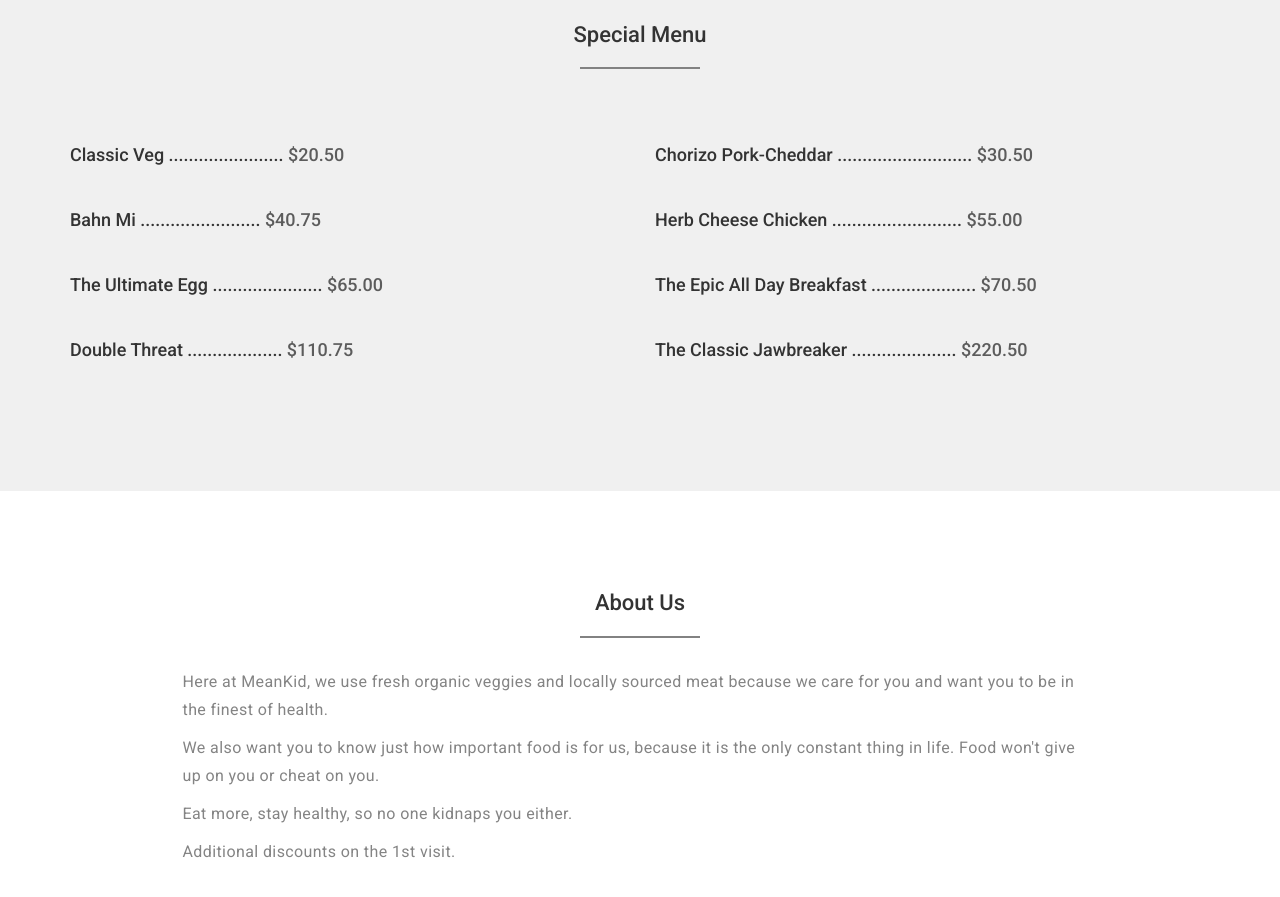
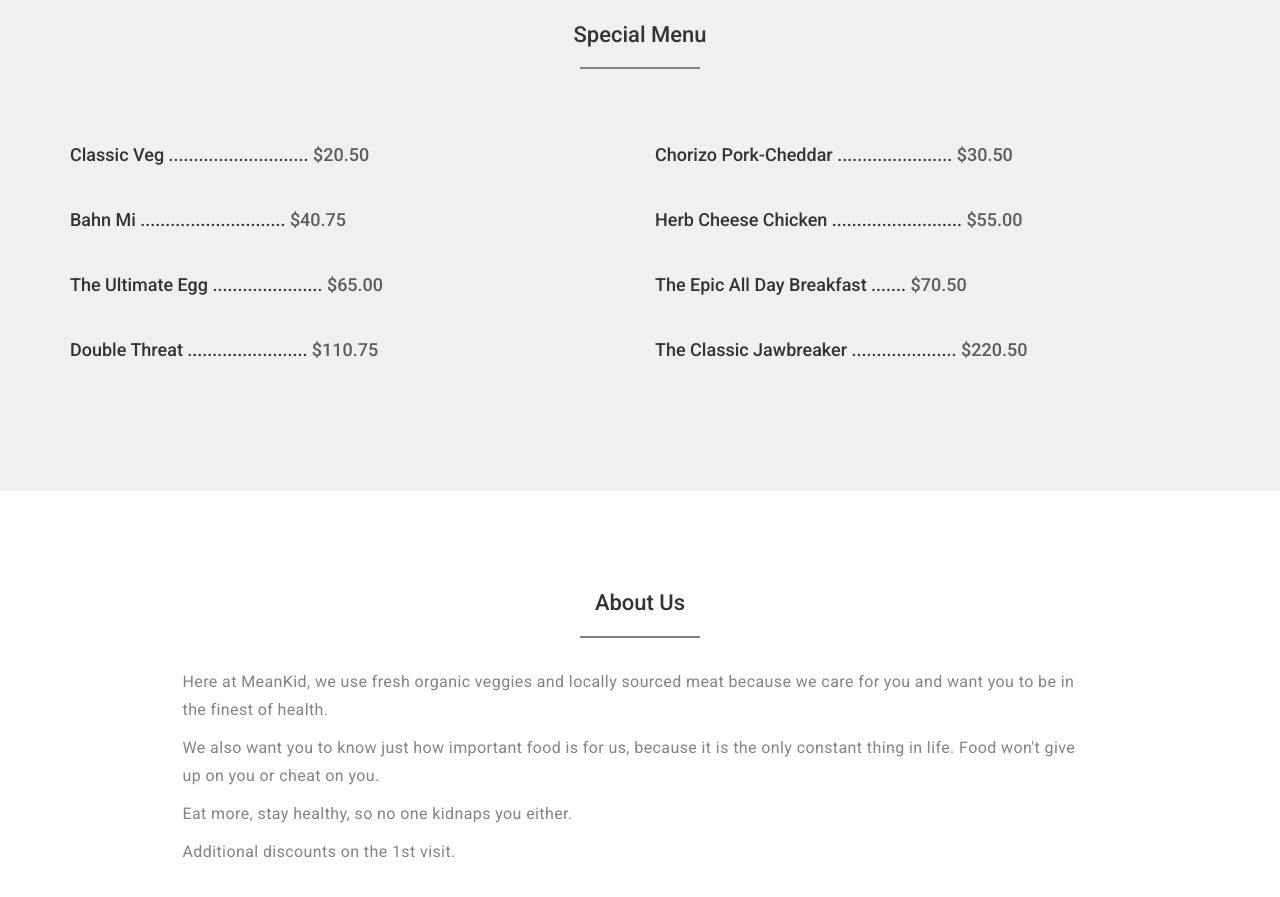
Before and after one commit to meankiddeli/meankiddeli.github.io, a plain HTML site: page index.html in a window 1280 px wide. Shown: the part 1911-2808 px from the top of the page. Drawn offline with Linux system fonts and the light colour scheme.

Commit message:
Update index.html

```diff
--- a/index.html
+++ b/index.html
@@ -139,14 +139,14 @@ http://www.tooplate.com/view/2076-zentro
 				<hr>
 			</div>
 			<div class="col-md-6 col-sm-6">
-				<h4>Classic Veg ....................... <span>$20.50</span></h4>
+				<h4>Classic Veg ............................ <span>$20.50</span></h4>
 			</div>
 			<div class="col-md-6 col-sm-6">
-				<h4>Chorizo Pork-Cheddar ........................... <span>$30.50</span></h4>
+				<h4>Chorizo Pork-Cheddar ....................... <span>$30.50</span></h4>
 
 			</div>
 			<div class="col-md-6 col-sm-6">
-				<h4>Bahn Mi ........................ <span>$40.75</span></h4>
+				<h4>Bahn Mi ............................. <span>$40.75</span></h4>
 
 			</div>
 			<div class="col-md-6 col-sm-6">
@@ -158,11 +158,11 @@ http://www.tooplate.com/view/2076-zentro
 
 			</div>
 			<div class="col-md-6 col-sm-6">
-				<h4>The Epic All Day Breakfast ..................... <span>$70.50</span></h4>
+				<h4>The Epic All Day Breakfast ....... <span>$70.50</span></h4>
 
 			</div>
 			<div class="col-md-6 col-sm-6">
-				<h4>Double Threat ................... <span>$110.75</span></h4>
+				<h4>Double Threat ........................ <span>$110.75</span></h4>
 
 			</div>
 			<div class="col-md-6 col-sm-6">
```
